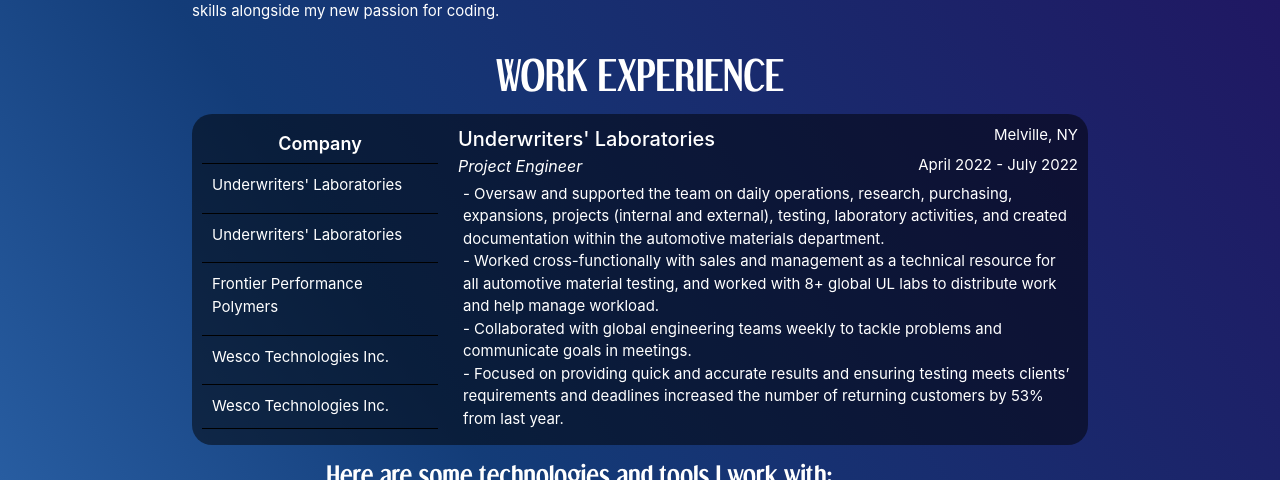
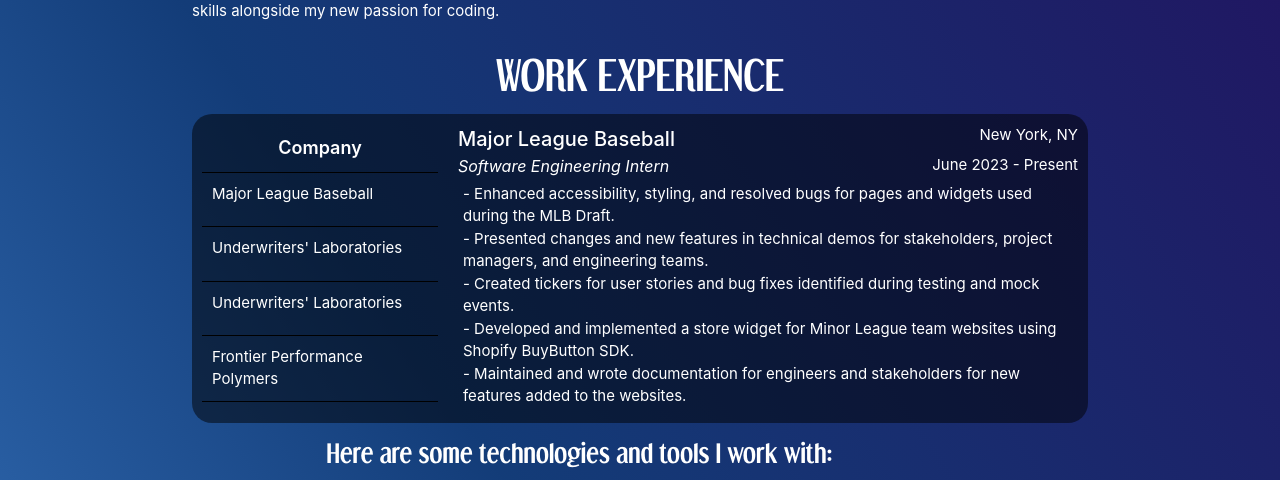
Before and after one commit to jamesocana6/james-ocana-portfolio, a React (Create React App) app in the folder frontend/: page / in a window 1280 px wide. Shown: the part 841-1321 px from the top of the page. Built offline with nearby package versions, Linux system fonts and the light colour scheme; grey boxes are pictures that could not be loaded; the HTML template or start-up script is replaced by a standard one.

Commit message:
updated new job and resume

```diff
--- a/frontend/src/Components/Resume.js
+++ b/frontend/src/Components/Resume.js
@@ -5,7 +5,7 @@
     return(
         <div className="resume-area env">
             <h3 className="env">Download my resume by clicking the button below.</h3>
-            <a className="btn" href={JamesOcanaResume} download="James Ocana Resume 2022.pdf" target="_self">Download Resume PDF</a>
+            <a className="btn" href={JamesOcanaResume} download="James Ocana Resume 2023.pdf" target="_self">Download Resume PDF</a>
         </div>
     )
 }
--- a/frontend/src/Components/WorkSection.js
+++ b/frontend/src/Components/WorkSection.js
@@ -7,6 +7,19 @@
 const WorkSection = () => {
     const [tab, setTab] = useState(0)
     let experience = [
+        {
+            company: "Major League Baseball",
+            role: "Software Engineering Intern",
+            dates: "June 2023 - Present",
+            location: "New York, NY",
+            responsibilities: [
+                `- Enhanced accessibility, styling, and resolved bugs for pages and widgets used during the MLB Draft.`,
+                `- Presented changes and new features in technical demos for stakeholders, project managers, and engineering teams.`,
+                `- Created tickers for user stories and bug fixes identified during testing and mock events.`,
+                `- Developed and implemented a store widget for Minor League team websites using Shopify BuyButton SDK.`,
+                `- Maintained and wrote documentation for engineers and stakeholders for new features added to the websites.`,
+                ]
+        },
         {
             company: "Underwriters' Laboratories",
             role: "Project Engineer",
@@ -44,28 +57,28 @@
                 `- Performed maintenance and inspections on injection molding, compression molding, CNC machines, and cooling units.`,
             ]
         },
-        {
-            company: "Wesco Technologies Inc.",
-            role: "Service Engineer",
-            dates: "May 2018 - April 2019",
-            location: "Long Island City, NY",
-            responsibilities: [
-                `- Programmed controllers to correct the feed rates of chemicals into cooling tower systems to reduce corrosion within the pipes and equipment and ensuring that the systems are in compliance with EHS requirements.`,
-                `- Instructed building engineers and facilities engineers on how to maintain their cooling water systems with a Maintenance Program and Plan (Maintenance Manual).`,
-                `- Performed routine maintenance inspections on client cooling towers.`,
-            ]
-        },
-        {
-            company: "Wesco Technologies Inc.",
-            role: "Intern",
-            dates: "August 2016 - May 2018",
-            location: "Long Island City, NY",
-            responsibilities: [
-                `- Shadowed engineers as they serviced cooling towers and observed the communication between facilities staff.`,
-                `- Constructed and organized documentation and certificates for clients’ cooling towers`,
-                `- Cleaned office files and computer documentation to reduce clutter.`,
-            ]
-        },
+        // {
+        //     company: "Wesco Technologies Inc.",
+        //     role: "Service Engineer",
+        //     dates: "May 2018 - April 2019",
+        //     location: "Long Island City, NY",
+        //     responsibilities: [
+        //         `- Programmed controllers to correct the feed rates of chemicals into cooling tower systems to reduce corrosion within the pipes and equipment and ensuring that the systems are in compliance with EHS requirements.`,
+        //         `- Instructed building engineers and facilities engineers on how to maintain their cooling water systems with a Maintenance Program and Plan (Maintenance Manual).`,
+        //         `- Performed routine maintenance inspections on client cooling towers.`,
+        //     ]
+        // },
+        // {
+        //     company: "Wesco Technologies Inc.",
+        //     role: "Intern",
+        //     dates: "August 2016 - May 2018",
+        //     location: "Long Island City, NY",
+        //     responsibilities: [
+        //         `- Shadowed engineers as they serviced cooling towers and observed the communication between facilities staff.`,
+        //         `- Constructed and organized documentation and certificates for clients’ cooling towers`,
+        //         `- Cleaned office files and computer documentation to reduce clutter.`,
+        //     ]
+        // },
     ]
 
     return(
--- a/frontend/src/Pages/ProjectPage.js
+++ b/frontend/src/Pages/ProjectPage.js
@@ -10,11 +10,11 @@
     let projects = [
         {
             project: "Numero",
-            link: "https://youtu.be/FcF4q_hB_G4",
+            link: "https://numerogame.com",
             demo: "https://youtu.be/FcF4q_hB_G4",
             github: "https://github.com/jamesocana6/numero-game",
-            description: "Android studio math game to practice mental math and pattern recognition.",
-            technologies: ["Java", "SQLlite", "Android Studio", "XML"],
+            description: "Math game to practice mental math and pattern recognition.",
+            technologies: ["JavaScript", "React Native", "Node", "Express", ],
             picture: "https://i.imgur.com/uULfVGm.png",
             thumb: thumb1,
         },
```
Also changed, not shown: 1 other file (tests, documents, lock files or other folders).
